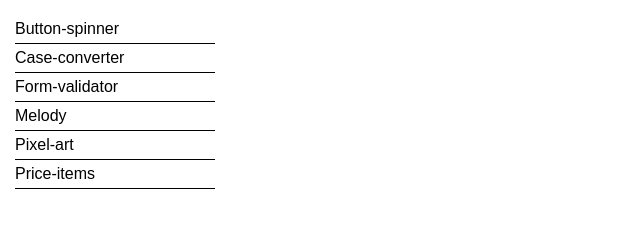
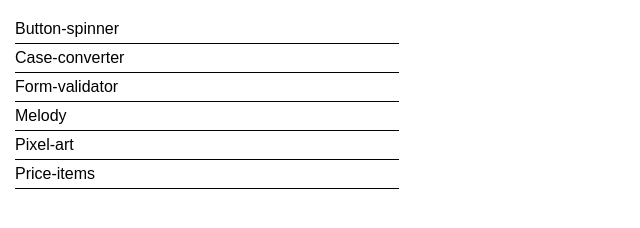
Before and after one commit to zetaleo/elements, a website: page index.html in a window 1280 px wide. Shown: the whole page, without its empty margins (0-640 px from the left). Drawn offline with Linux system fonts and the light colour scheme.

Commit message:
Update index

```diff
--- a/index.html
+++ b/index.html
@@ -12,11 +12,16 @@
         margin: 15px 0 0 15px ;
       }
       a{
-        width:200px;
+        width:50vw;
         text-decoration: none;
         color:black;
         padding: 5px 0;
         border-bottom: 1px solid black;
+      }
+      @media screen and (min-width: 500px){
+        a{
+          width: 30vw;
+        }
       }
     </style>
   </head>
```
